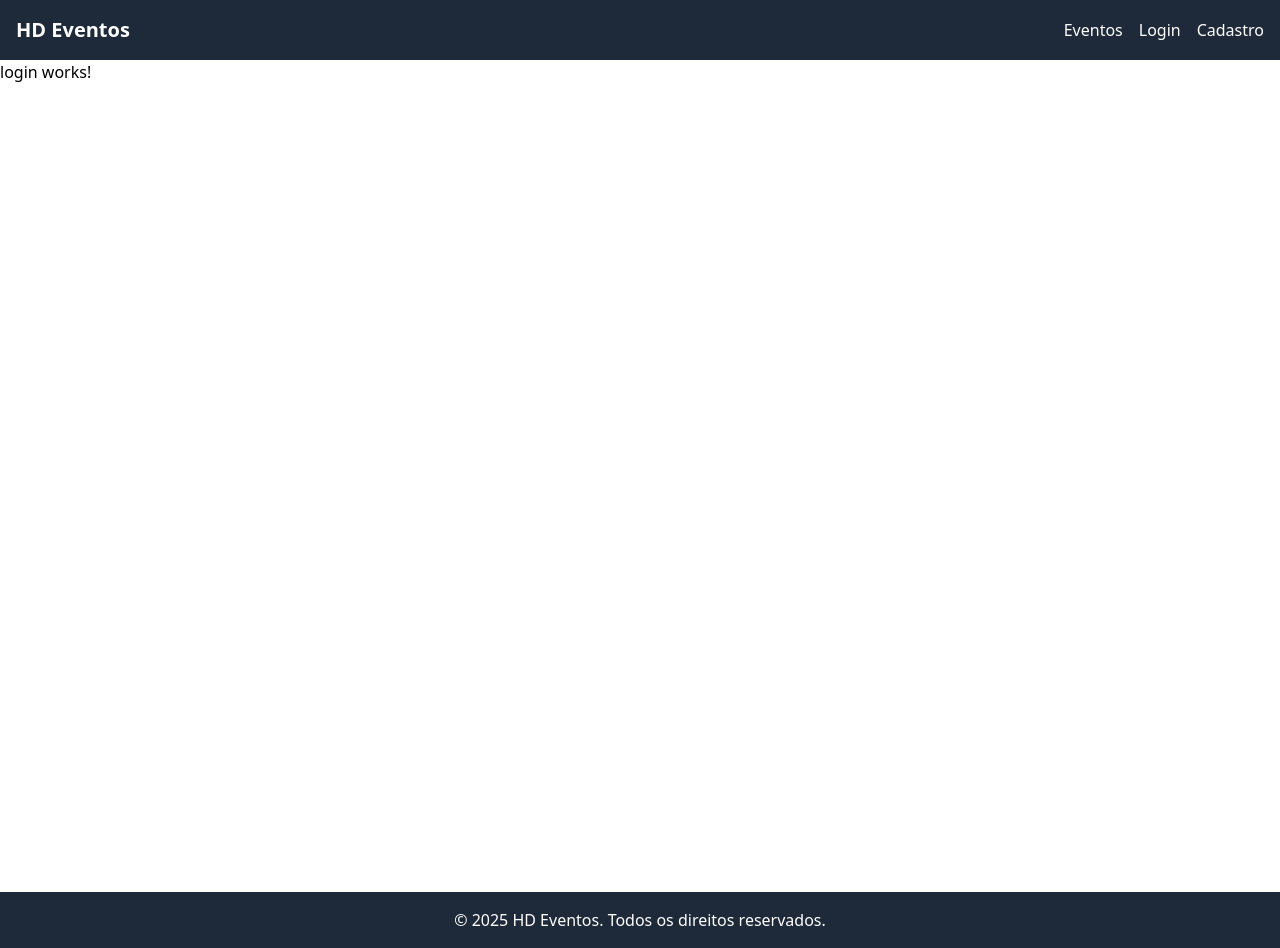
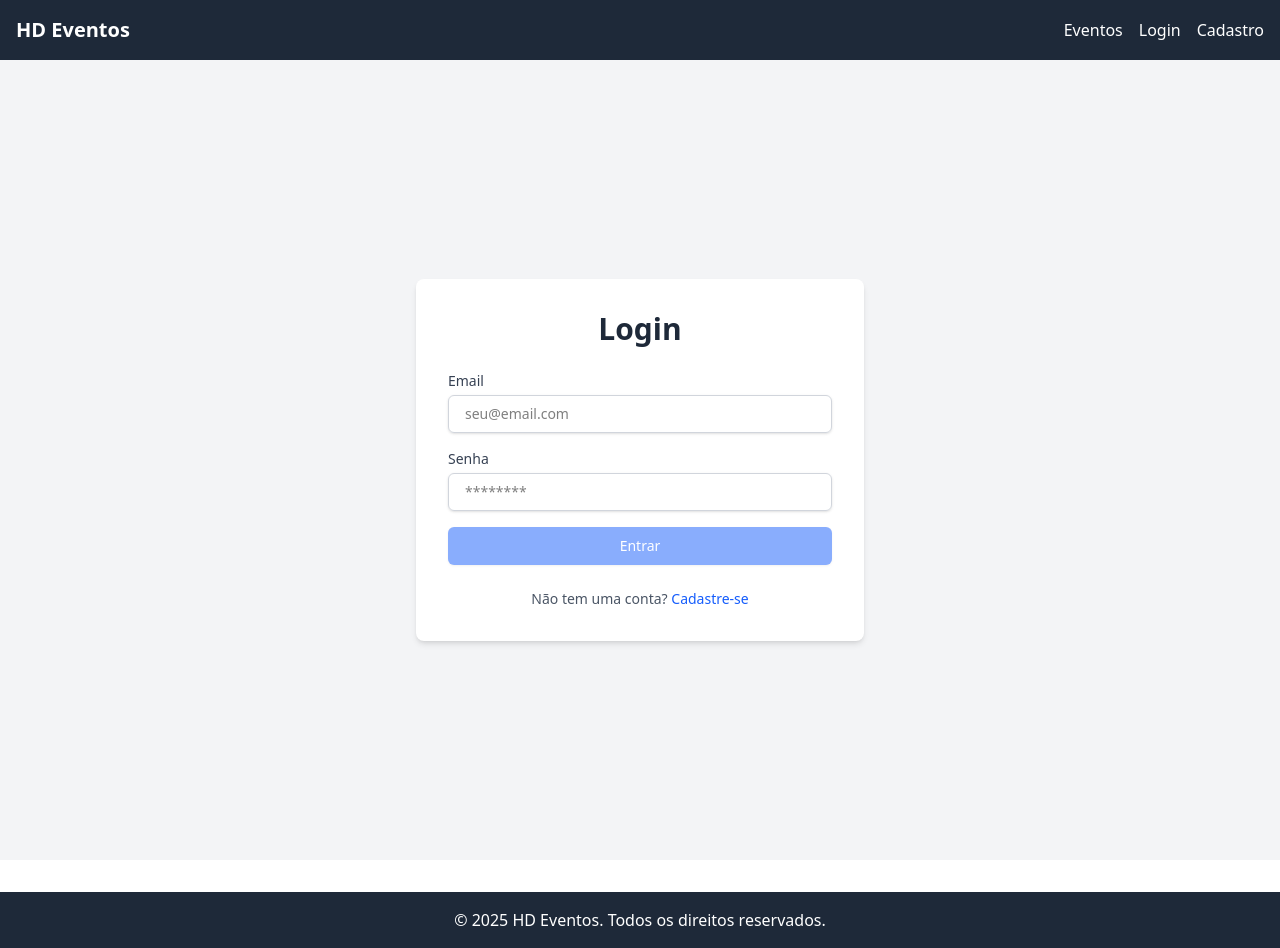
Before and after one commit to Ribamar-SSA/Events-frontend, an Angular app: page /login in a window 1280 px wide. Built offline with nearby package versions, Linux system fonts and the light colour scheme.

Commit message:
tela Login

```diff
--- a/src/app/login/login.component.html
+++ b/src/app/login/login.component.html
@@ -1 +1,56 @@
-<p>login works!</p>
+<div class="flex items-center justify-center min-h-screen bg-gray-100">
+  <div class="w-full max-w-md p-8 space-y-6 bg-white rounded-lg shadow-md">
+    <h2 class="text-3xl font-bold text-center text-gray-800">Login</h2>
+
+    <div *ngIf="errorMessage" class="p-3 text-sm text-red-700 bg-red-100 rounded-lg" role="alert">
+      {{ errorMessage }}
+    </div>
+
+    <form [formGroup]="loginForm" (ngSubmit)="onSubmit()" class="space-y-4">
+      <div>
+        <label for="email" class="block text-sm font-medium text-gray-700">Email</label>
+        <input
+          id="email"
+          type="email"
+          formControlName="email"
+          placeholder="seu@email.com"
+          class="block w-full px-4 py-2 mt-1 border border-gray-300 rounded-md shadow-sm focus:outline-none focus:ring-blue-500 focus:border-blue-500 sm:text-sm"
+          [ngClass]="{'border-red-500': loginForm.get('email')?.invalid && loginForm.get('email')?.touched}"
+        >
+        <div *ngIf="loginForm.get('email')?.invalid && loginForm.get('email')?.touched" class="text-red-600 text-xs mt-1">
+          <div *ngIf="loginForm.get('email')?.errors?.['required']">Email é obrigatório.</div>
+          <div *ngIf="loginForm.get('email')?.errors?.['email']">Email inválido.</div>
+        </div>
+      </div>
+
+      <div>
+        <label for="password" class="block text-sm font-medium text-gray-700">Senha</label>
+        <input
+          id="password"
+          type="password"
+          formControlName="password"
+          placeholder="********"
+          class="block w-full px-4 py-2 mt-1 border border-gray-300 rounded-md shadow-sm focus:outline-none focus:ring-blue-500 focus:border-blue-500 sm:text-sm"
+          [ngClass]="{'border-red-500': loginForm.get('password')?.invalid && loginForm.get('password')?.touched}"
+        >
+        <div *ngIf="loginForm.get('password')?.invalid && loginForm.get('password')?.touched" class="text-red-600 text-xs mt-1">
+          <div *ngIf="loginForm.get('password')?.errors?.['required']">Senha é obrigatória.</div>
+          <div *ngIf="loginForm.get('password')?.errors?.['minlength']">Senha deve ter no mínimo 6 caracteres.</div>
+        </div>
+      </div>
+
+      <button
+        type="submit"
+        [disabled]="loginForm.invalid || isLoading"
+        class="w-full flex justify-center py-2 px-4 border border-transparent rounded-md shadow-sm text-sm font-medium text-white bg-blue-600 hover:bg-blue-700 focus:outline-none focus:ring-2 focus:ring-offset-2 focus:ring-blue-500 disabled:opacity-50 disabled:cursor-not-allowed"
+      >
+        <span *ngIf="!isLoading">Entrar</span>
+        <span *ngIf="isLoading">Carregando...</span>
+      </button>
+    </form>
+
+    <div class="text-center text-sm text-gray-600">
+      Não tem uma conta? <a routerLink="/register" class="font-medium text-blue-600 hover:text-blue-500">Cadastre-se</a>
+    </div>
+  </div>
+</div>
--- a/src/app/login/login.component.ts
+++ b/src/app/login/login.component.ts
@@ -1,11 +1,54 @@
+// src/app/login/login.component.ts
 import { Component } from '@angular/core';
+import { CommonModule } from '@angular/common';
+import { FormBuilder, FormGroup, Validators, ReactiveFormsModule } from '@angular/forms';
+import { Router, RouterLink } from '@angular/router'; // Importe RouterLink para o link de cadastro
+import { AuthService } from '../auth.service';
 
 @Component({
   selector: 'app-login',
-  imports: [],
+  standalone: true,
+  imports: [CommonModule, ReactiveFormsModule, RouterLink], // Importe ReactiveFormsModule e RouterLink
   templateUrl: './login.component.html',
   styleUrl: './login.component.scss'
 })
 export class LoginComponent {
+  loginForm: FormGroup;
+  errorMessage: string | null = null;
+  isLoading: boolean = false;
 
+  constructor(
+    private fb: FormBuilder,
+    private authService: AuthService,
+    private router: Router
+  ) {
+    // Inicializa o formulário reativo com validações
+    this.loginForm = this.fb.group({
+      email: ['', [Validators.required, Validators.email]],
+      password: ['', [Validators.required, Validators.minLength(6)]]
+    });
+  }
+
+  onSubmit(): void {
+    this.errorMessage = null;
+    if (this.loginForm.valid) {
+      this.isLoading = true;
+      const { email, password } = this.loginForm.value;
+
+      this.authService.login({ email, password }).subscribe({
+        next: () => {
+          this.isLoading = false;
+          // Redireciona para uma página após o login bem-sucedido (ex: /events ou /dashboard)
+          this.router.navigate(['/events']);
+        },
+        error: (err) => {
+          this.isLoading = false;
+          this.errorMessage = err.message || 'Erro desconhecido ao fazer login.';
+          console.error('Erro de login no componente:', err);
+        }
+      });
+    } else {
+      this.errorMessage = 'Por favor, preencha todos os campos corretamente.';
+    }
+  }
 }
```
